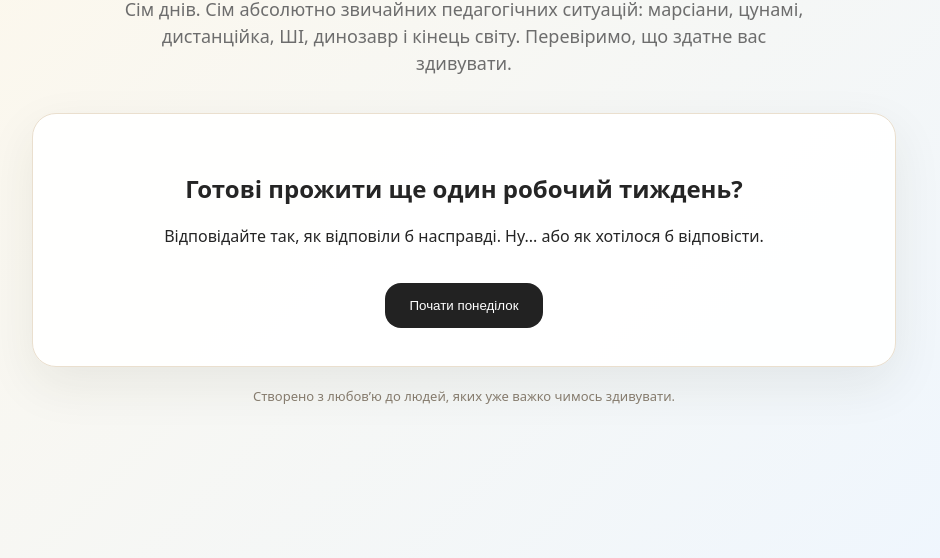
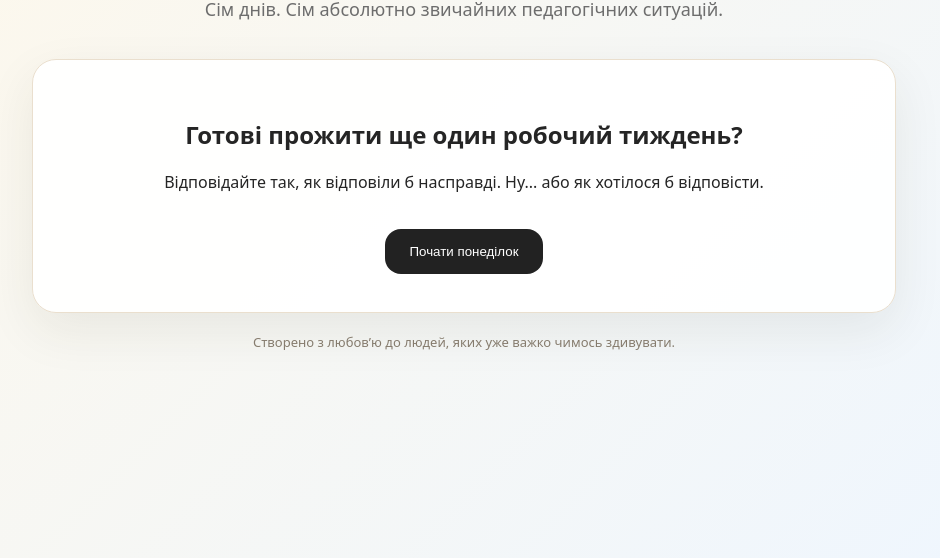
Before and after one commit to lusbul/teach, a plain HTML site: page index.html in a window 1280 px wide. Shown: the part 242-800 px from the top of the page, without its empty margins (176-1116 px from the left). Drawn offline with Linux system fonts and the light colour scheme.

Commit message:
Update index.html

```diff
--- a/index.html
+++ b/index.html
@@ -65,7 +65,7 @@ h1{font-size:clamp(32px,6vw,58px);line-height:1.02;margin:18px auto 12px;max-wid
   <header class="hero">
     <div class="badge">До Дня вчителя 🍎</div>
     <h1>Який ви український вчитель?</h1>
-    <p class="subtitle">Сім днів. Сім абсолютно звичайних педагогічних ситуацій: марсіани, цунамі, дистанційка, ШІ, динозавр і кінець світу. Перевіримо, що здатне вас здивувати.</p>
+    <p class="subtitle">Сім днів. Сім абсолютно звичайних педагогічних ситуацій.</p>
   </header>
 
   <section id="start" class="card start">
```
